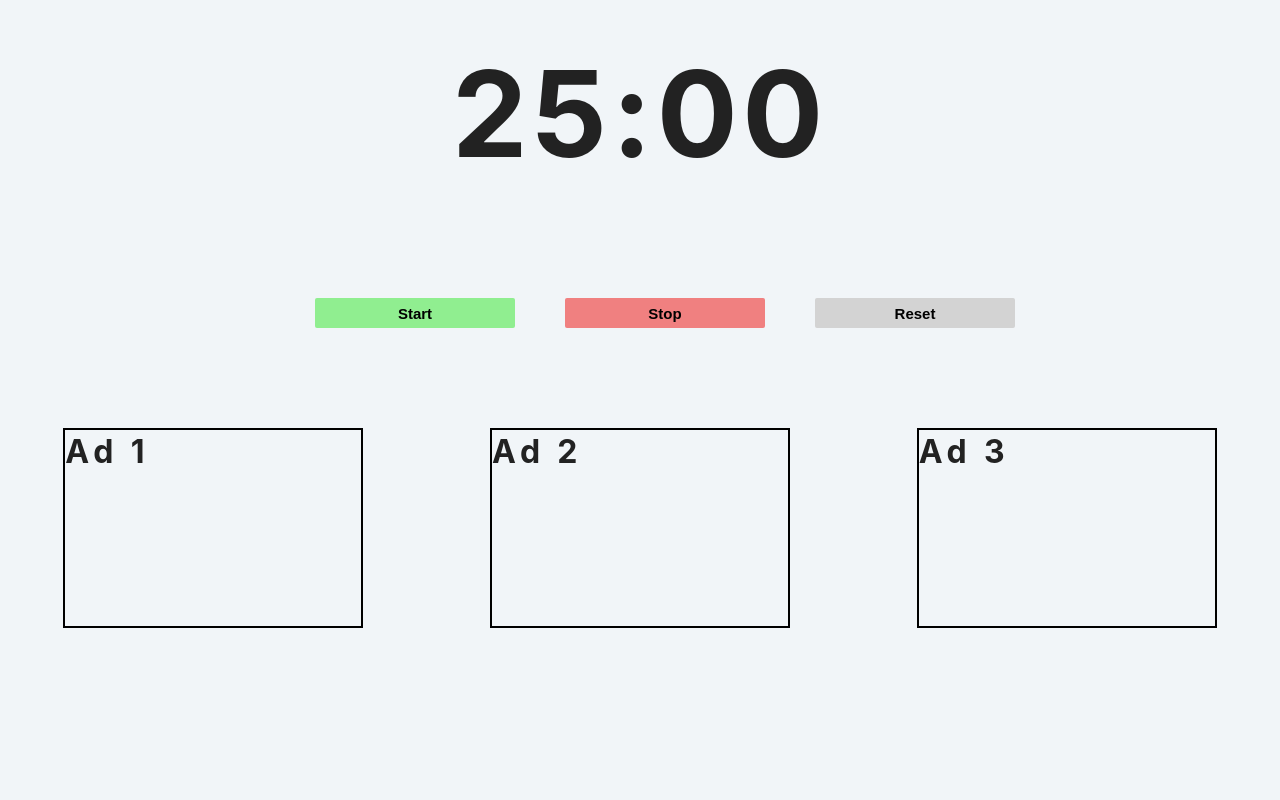
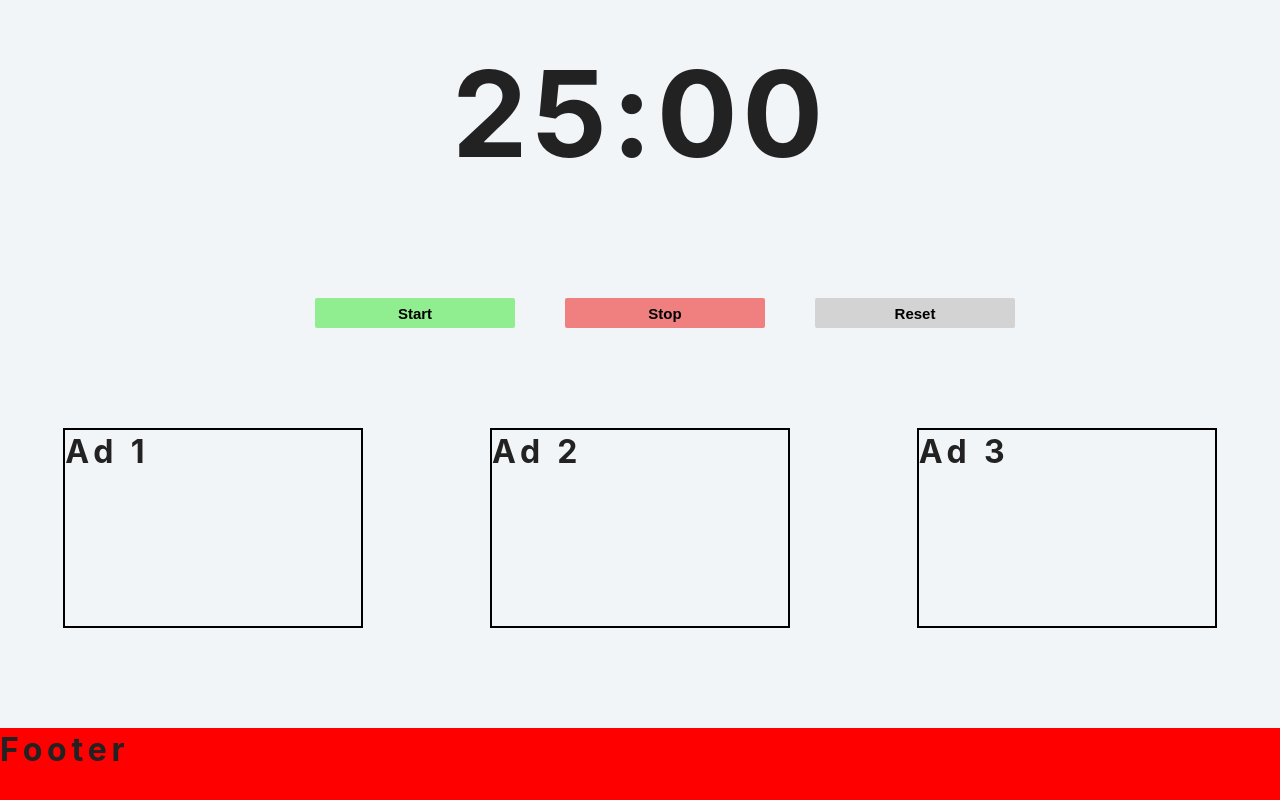
Before and after one commit to BlackSheep1337/pomo-timer, a React (Create React App) app: page / in a window 1280 px wide. Shown: the part 400-1200 px from the top of the page. Before the commit the page ends 1028 px from the top, so only its background shows below. Built offline with nearby package versions, Linux system fonts and the light colour scheme.

Commit message:
comecando o footer

```diff
--- a/src/App.js
+++ b/src/App.js
@@ -5,6 +5,7 @@ import Navbar from './Navbar';
 import TimeButtons from './TimeButtons';
 import Timer from './Timer';
 import Ads from './Ads';
+import Footer from './Footer';
 
 export default function App() {
   return (
@@ -14,6 +15,7 @@ export default function App() {
       <Timer />
       <ControlButtons />
       <Ads />
+      <Footer />
     </main>
   )
 }
--- /dev/null
+++ b/src/Footer.js
@@ -0,0 +1,10 @@
+import React from 'react';
+import { FooterContainer } from './styles';
+
+export default function Footer() {
+  return (
+    <FooterContainer>
+      <h1>Footer</h1>
+    </FooterContainer>
+  )
+}
--- a/src/styles.js
+++ b/src/styles.js
@@ -115,3 +115,9 @@ export const AdContainer = styled.div`
     }
   }
 `;
+
+export const FooterContainer = styled.footer`
+  background-color: red;
+  height: 300px;
+  margin-top: 100px;
+`;
```
